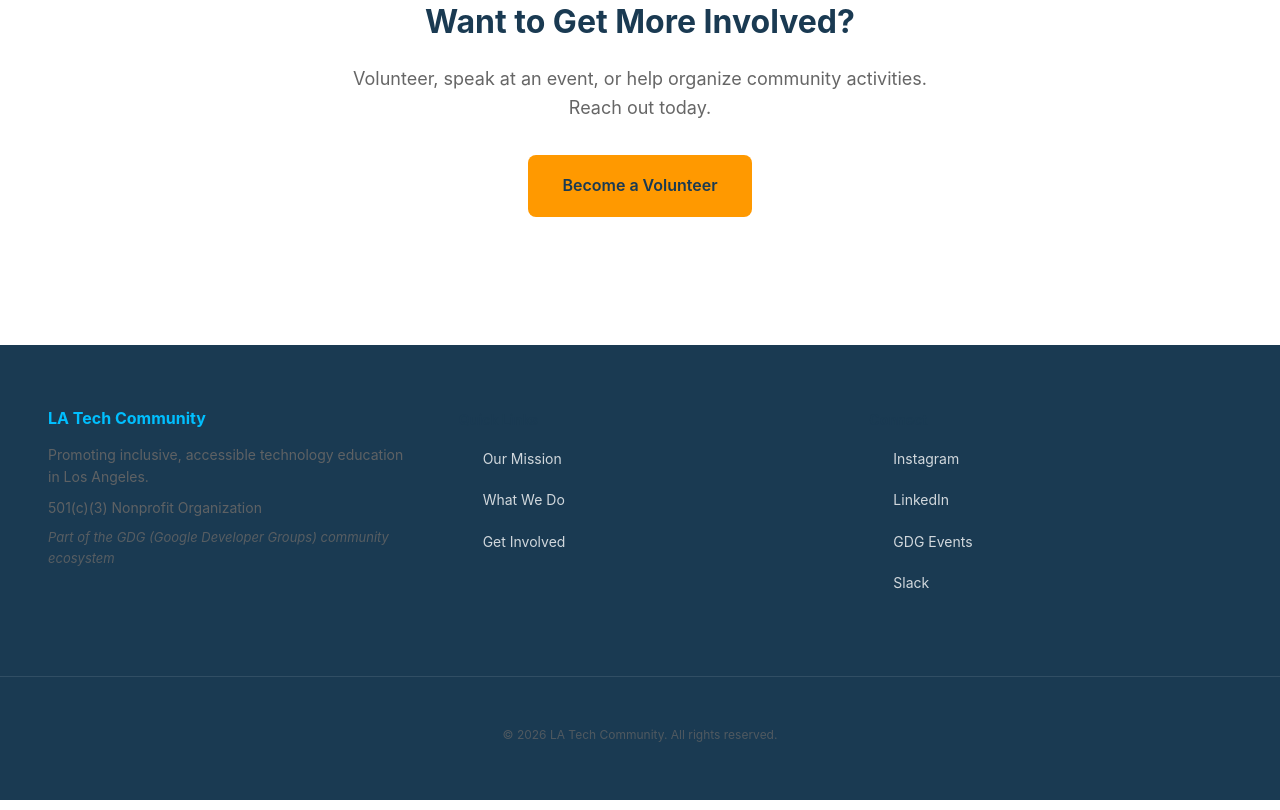
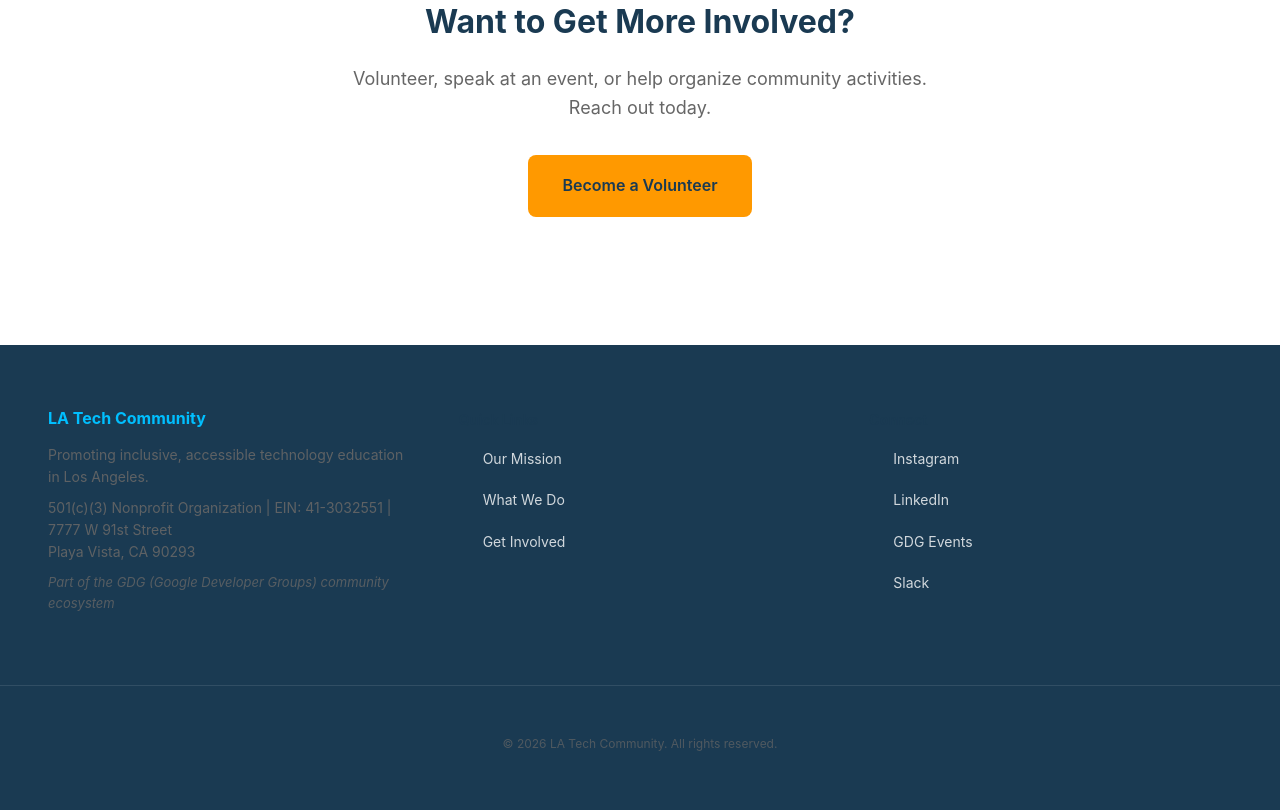
Before and after one commit to emscape/latechcommunity, a plain HTML site: page index.html in a window 1280 px wide. Shown: the part 2732-3542 px from the top of the page. Drawn offline with Linux system fonts and the light colour scheme.

Commit message:
Update index.html
Added EIN and physical address to footer

```diff
--- a/index.html
+++ b/index.html
@@ -217,7 +217,8 @@
             <div class="footer__section">
                 <h3 class="footer__heading">LA Tech Community</h3>
                 <p class="footer__description">Promoting inclusive, accessible technology education in Los Angeles.</p>
-                <p class="footer__legal">501(c)(3) Nonprofit Organization</p>
+                <p class="footer__legal">501(c)(3) Nonprofit Organization | EIN: 41-3032551 | 7777 W 91st Street<br>
+      Playa Vista, CA 90293</p>
                 <p class="footer__community">Part of the GDG (Google Developer Groups) community ecosystem</p>
             </div>
 
```
